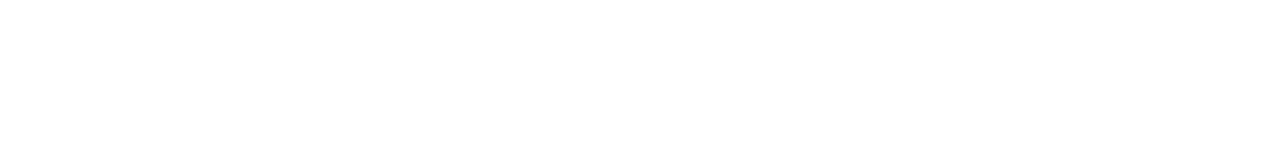
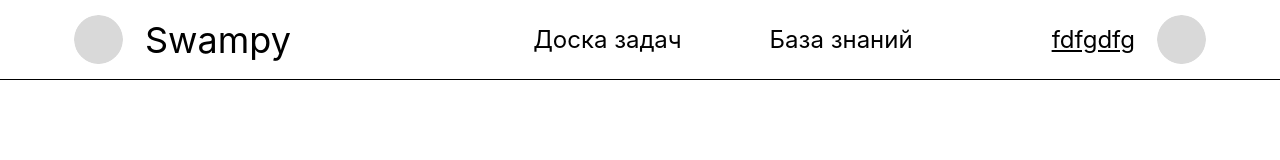
Before and after one commit to alebedev85/Swampy, a React app: page / in a window 1280 px wide. Built offline with nearby package versions, Linux system fonts and the light colour scheme.

Commit message:
feat: доделал header

```diff
--- a/package.json
+++ b/package.json
@@ -8,6 +8,7 @@
     "@testing-library/user-event": "^13.5.0",
     "react": "^18.2.0",
     "react-dom": "^18.2.0",
+    "react-router-dom": "^6.19.0",
     "react-scripts": "5.0.1",
     "web-vitals": "^2.1.4"
   },
--- a/src/Components/App/App.js
+++ b/src/Components/App/App.js
@@ -1,9 +1,11 @@
 
 import './App.scss';
+import Header from '../Header/Header'
 
 function App() {
   return (
     <div className="page">
+      <Header />
     </div>
   );
 }
--- a/src/Components/App/App.scss
+++ b/src/Components/App/App.scss
@@ -11,6 +11,7 @@
 .link{
   margin: 0;
   padding: 0;
+  color: inherit;
   text-decoration: none;
 }
 
--- a/src/Components/Header/Header.js
+++ b/src/Components/Header/Header.js
@@ -1,14 +1,18 @@
 import styles from './Header.module.scss';
 import { Link } from 'react-router-dom';
 import NavBar from '../NavBar/NavBar'
+import logo from '../../Image/Ellipse 1.png'
 
-function Header({logo}){
+function Header(){
   return(
 <header className={styles.header}>
         <Link to={'/'} className={`link ${styles.link}`}>
-          <img src={logo} className='logo' alt='Логотип сайта' />
+          <img src={logo} className={styles.link__img} alt='Логотип сайта' />
+          <p className={styles.link__text}>Swampy</p>
         </Link>
-        <NavBar />
+        <NavBar
+        name={'fdfgdfg'}
+        icon={logo}/>
       </header>
   )
 }
--- a/src/Components/Header/Header.module.scss
+++ b/src/Components/Header/Header.module.scss
@@ -0,0 +1,31 @@
+.header {
+  padding: 0 74px;
+  box-sizing: border-box;
+  display: flex;
+  justify-content: space-between;
+  height: 80px;
+  width: 100%;
+  border-bottom: 1px solid #000;
+
+}
+
+.link {
+  display: flex;
+  gap: 22px;
+  align-items: center;
+
+  &__img {
+    width: 49px;
+    height: 49px;
+    border-radius: 50%;
+  }
+
+  &__text {
+    padding: 0;
+    margin: 0;
+    font-size: 36px;
+    font-style: normal;
+    font-weight: 400;
+    line-height: normal;
+  }
+}
--- a/src/Components/NavBar/NavBar.js
+++ b/src/Components/NavBar/NavBar.js
@@ -3,8 +3,8 @@ import { NavLink } from 'react-router-dom';
 
 function NavBar({ icon, name }) {
   return (
-    <nav className='navbar navbar_gap_48 navbar_padding-right_9'>
-      <ul className='navbar__links hidden'>
+    <nav className={styles.navbar}>
+      <ul className={`list ${styles.list}`}>
         <li>
           <NavLink
             to={'/tasks'}
@@ -21,7 +21,7 @@ function NavBar({ icon, name }) {
         </li>
       </ul>
       <NavLink to={'/profile'} className={`button ${styles.button}`}>
-        <p className={styles.button__text}>
+        <p className={`link ${styles.button__text}`}>
           {name}
         </p>
         <img
@@ -29,8 +29,8 @@ function NavBar({ icon, name }) {
           src={icon}
           alt='Иконка пользователя' />
       </NavLink>
-      </nav>
-      )
+    </nav>
+  )
 }
 
-      export default NavBar;
+export default NavBar;
--- a/src/Components/NavBar/NavBar.module.scss
+++ b/src/Components/NavBar/NavBar.module.scss
@@ -0,0 +1,39 @@
+.navbar {
+  display: flex;
+  align-items: center;
+  gap: 139px;
+}
+
+.list {
+  display: flex;
+  align-items: center;
+  gap: 88px;
+}
+
+.link {
+  margin: 0;
+  padding: 0;
+  font-size: 24px;
+  font-style: normal;
+  font-weight: 400;
+  line-height: normal;
+}
+
+.button {
+  display: flex;
+  align-items: center;
+  gap: 22px;
+
+  &__text {
+    font-size: 24px;
+    font-style: normal;
+    font-weight: 400;
+    line-height: normal;
+  }
+
+  &__icon {
+    width: 49px;
+    height: 49px;
+    border-radius: 50%;
+  }
+}
--- a/src/index.js
+++ b/src/index.js
@@ -1,11 +1,14 @@
 import React from 'react';
 import ReactDOM from 'react-dom/client';
+import { BrowserRouter } from 'react-router-dom';
 import './index.scss';
 import App from './Components/App/App';
 
 const root = ReactDOM.createRoot(document.getElementById('root'));
 root.render(
   <React.StrictMode>
-    <App />
+    <BrowserRouter>
+      <App />
+    </BrowserRouter>
   </React.StrictMode>
 );
```
Also changed, not shown: src/Image/Ellipse 1.png (added), 1 other file.
